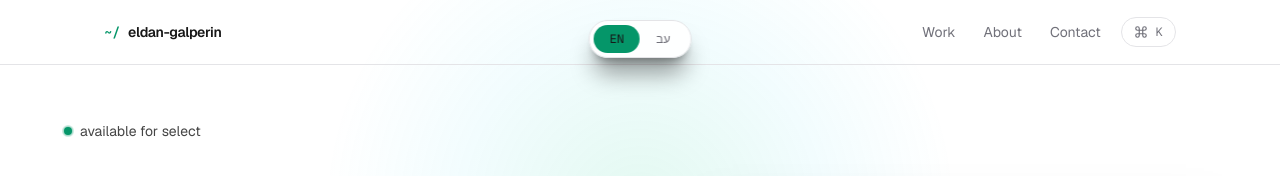
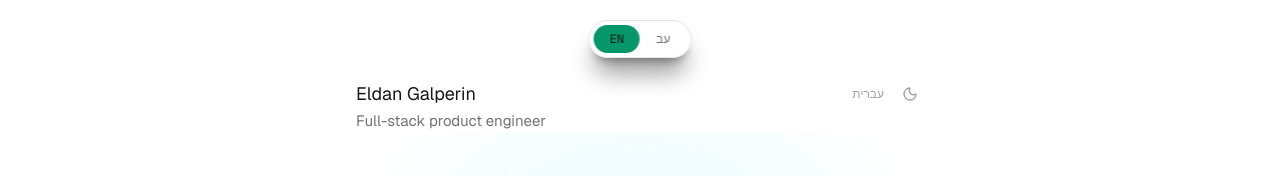
Before and after one commit to Shmeldron/eldangalperin-site, a Next.js app: page / in a window 1280 px wide. Shown: the top 176 px of the page. Built offline with nearby package versions, Linux system fonts and the light colour scheme; no server answers; a web font is replaced by a local one.

Commit message:
feat(ui): minimal header with theme + language toggles

```diff
--- a/components/Header.tsx
+++ b/components/Header.tsx
@@ -1,80 +1,28 @@
 "use client";
 
 import Link from "next/link";
-import { useEffect, useState } from "react";
-import { Command, Search } from "lucide-react";
-import { cn } from "@/lib/utils";
-import { openCommandPalette } from "@/components/CommandPalette";
-import { DICT } from "@/lib/i18n/content";
 import { useLocale } from "@/lib/i18n/LocaleProvider";
+import { site } from "@/lib/site";
+import { ThemeToggle } from "@/components/ThemeToggle";
+import { LangToggle } from "@/components/LangToggle";
 
-/**
- * Bilingual top bar. Stable chrome (it doesn't swipe with the homepage content)
- * — it just follows the document direction and swaps nav copy. The language
- * switch lives separately (fixed, top-center) so it never moves.
- */
+/** Minimal header: name + role on the start side, toggles on the end side.
+ *  No nav bar, no command palette — the whole site chrome. */
 export function Header() {
   const { locale } = useLocale();
-  const t = DICT[locale];
-  const [scrolled, setScrolled] = useState(false);
-
-  useEffect(() => {
-    const onScroll = () => setScrolled(window.scrollY > 16);
-    onScroll();
-    window.addEventListener("scroll", onScroll, { passive: true });
-    return () => window.removeEventListener("scroll", onScroll);
-  }, []);
-
-  const nav = [
-    { href: "/#work", label: t.nav.work },
-    { href: "/#about", label: t.nav.about },
-    { href: "/#contact", label: t.nav.contact },
-  ];
-  const wordmark = locale === "he" ? "אלדן גלפרין" : "eldan-galperin";
+  const name = locale === "he" ? "אלדן גלפרין" : site.name;
+  const role = locale === "he" ? "מהנדס מוצר Full-Stack" : site.role;
 
   return (
-    <header
-      className={cn(
-        "fixed inset-x-0 top-0 z-40 transition-all duration-300",
-        scrolled
-          ? "border-b border-border bg-background/80 backdrop-blur-md"
-          : "border-b border-transparent"
-      )}
-    >
-      <div className="mx-auto flex h-16 w-full max-w-6xl items-center justify-between px-6 sm:px-10">
-        <Link href="/" className="group flex items-center gap-2 text-sm font-semibold tracking-tight">
-          <span dir="ltr" className="font-mono text-accent">~/</span>
-          {/* hide the name only on very narrow screens so it can't meet the centered toggle */}
-          <span className="text-foreground max-[359px]:hidden">{wordmark}</span>
-        </Link>
-
-        {/* nav + ⌘K grouped on the end side, leaving the center clear for the
-            fixed language switch (no overlap in either direction). */}
+    <header className="mx-auto w-full max-w-[600px] px-4 pt-16 sm:pt-20">
+      <div className="flex items-start justify-between">
+        <div>
+          <Link href="/" className="text-lg text-foreground">{name}</Link>
+          <p className="mt-0.5 text-[15px] text-muted">{role}</p>
+        </div>
         <div className="flex items-center gap-1">
-          <nav className="hidden items-center gap-1 sm:flex">
-            {nav.map((item) => (
-              <Link
-                key={item.href}
-                href={item.href}
-                className="rounded-full px-3 py-1.5 text-sm text-muted transition-colors hover:bg-card hover:text-foreground"
-              >
-                {item.label}
-              </Link>
-            ))}
-          </nav>
-
-          <button
-            type="button"
-            onClick={openCommandPalette}
-            className="ms-1 inline-flex h-11 items-center justify-center gap-2 rounded-full border border-border-strong bg-card px-3 font-mono text-xs text-muted transition-colors hover:border-accent/50 hover:text-foreground sm:h-auto sm:py-1.5"
-            aria-label="Open command palette"
-          >
-            {/* Mobile reads a search glyph as "tap to search"; the ⌘ symbol is
-                meaningless on a phone with no Command key. Desktop keeps ⌘K. */}
-            <Search className="h-4 w-4 sm:hidden" />
-            <Command className="hidden h-3.5 w-3.5 sm:inline" />
-            <span className="hidden sm:inline">K</span>
-          </button>
+          <LangToggle />
+          <ThemeToggle />
         </div>
       </div>
     </header>
--- /dev/null
+++ b/components/LangToggle.tsx
@@ -0,0 +1,19 @@
+"use client";
+
+import { DICT } from "@/lib/i18n/content";
+import { useLocale } from "@/lib/i18n/LocaleProvider";
+
+/** EN ⇄ עברית toggle. Label shows the OTHER language (from DICT.toggleLabel). */
+export function LangToggle() {
+  const { locale, toggle } = useLocale();
+  return (
+    <button
+      type="button"
+      onClick={toggle}
+      aria-label={`Switch language to ${DICT[locale].toggleLabel}`}
+      className="inline-flex h-7 items-center rounded-md px-2 font-mono text-xs text-faint transition-colors hover:text-muted active:scale-95"
+    >
+      {DICT[locale].toggleLabel}
+    </button>
+  );
+}
--- /dev/null
+++ b/components/ThemeToggle.tsx
@@ -0,0 +1,35 @@
+"use client";
+
+import { useState } from "react";
+import { Moon, Sun } from "lucide-react";
+
+/** Light/dark toggle. Reads the attribute set by the no-flash script in layout
+ *  via a lazy state initializer — by the time this Client Component hydrates,
+ *  that inline script has already run, so reading `data-theme` here matches
+ *  the DOM and avoids both a hydration mismatch and a set-state-in-effect
+ *  render cascade (see Next.js docs: preventing-flash-before-hydration).
+ *  Flips the attribute on click and persists to localStorage. */
+export function ThemeToggle() {
+  const [theme, setTheme] = useState<"light" | "dark">(() => {
+    if (typeof window === "undefined") return "light";
+    return (document.documentElement.getAttribute("data-theme") as "light" | "dark") || "light";
+  });
+
+  function toggle() {
+    const next = theme === "dark" ? "light" : "dark";
+    document.documentElement.setAttribute("data-theme", next);
+    try { localStorage.setItem("theme", next); } catch {}
+    setTheme(next);
+  }
+
+  return (
+    <button
+      type="button"
+      onClick={toggle}
+      aria-label={theme === "dark" ? "Switch to light theme" : "Switch to dark theme"}
+      className="inline-flex size-7 items-center justify-center rounded-md text-faint transition-colors hover:text-muted active:scale-95"
+    >
+      {theme === "dark" ? <Sun className="size-4" /> : <Moon className="size-4" />}
+    </button>
+  );
+}
```
